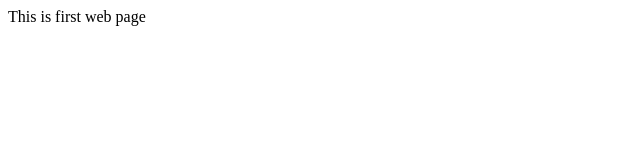
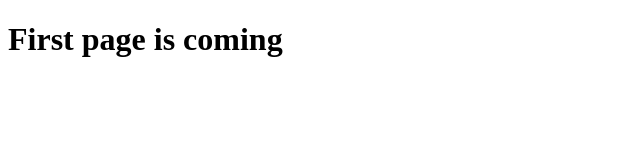
Before and after one commit to F1lton/testRepo, a plain HTML site: page folder2/index.html in a window 1280 px wide. Shown: the whole page, without its empty margins (0-640 px from the left). Drawn offline with Linux system fonts and the light colour scheme.

Commit message:
Modified index.html

```diff
--- a/folder2/index.html
+++ b/folder2/index.html
@@ -5,6 +5,6 @@
         <title>Document</title>
     </head>
     <body>
-        This is first web page
+        <h1>First page is coming</h1>
     </body>
 </html>
```
